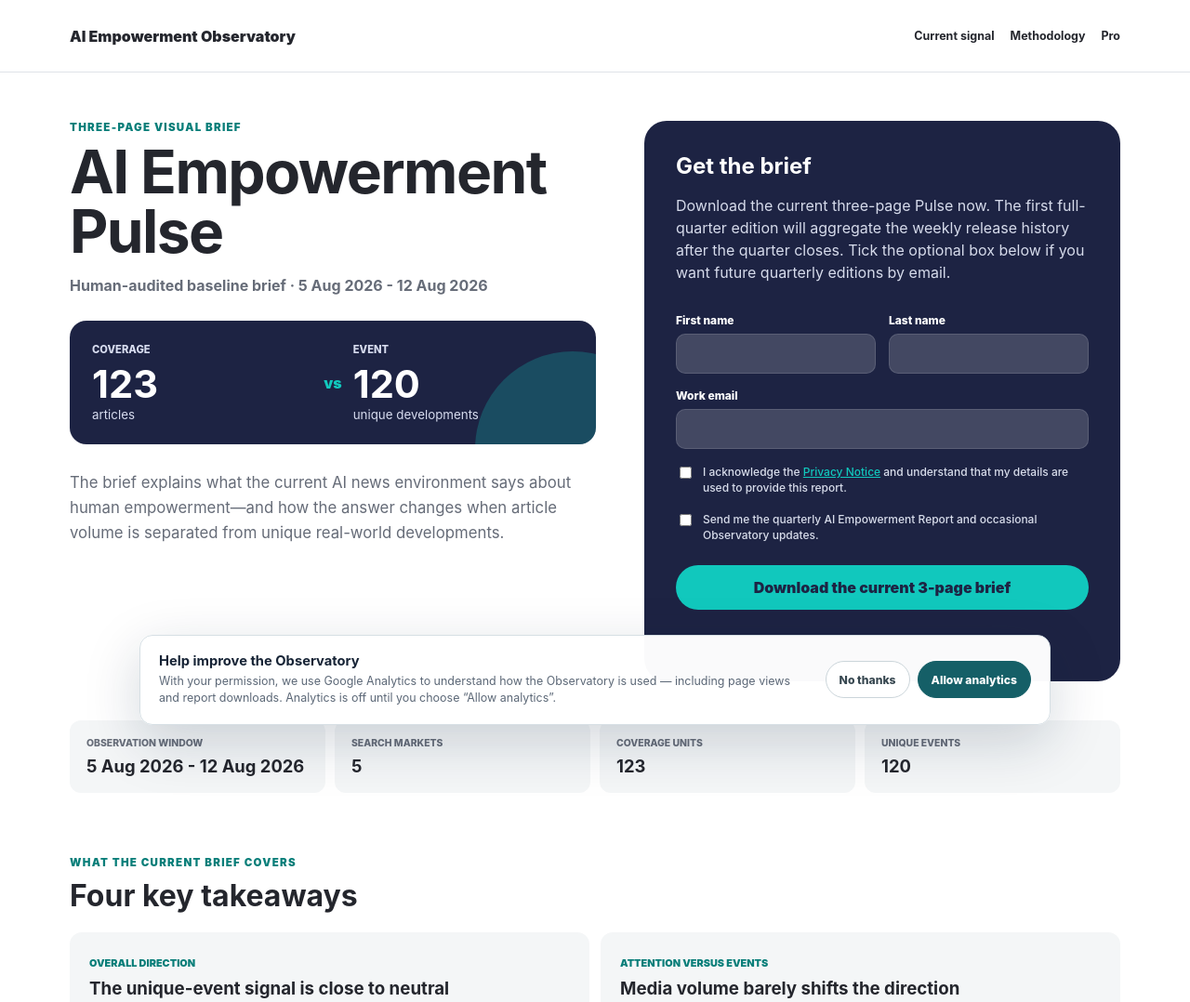
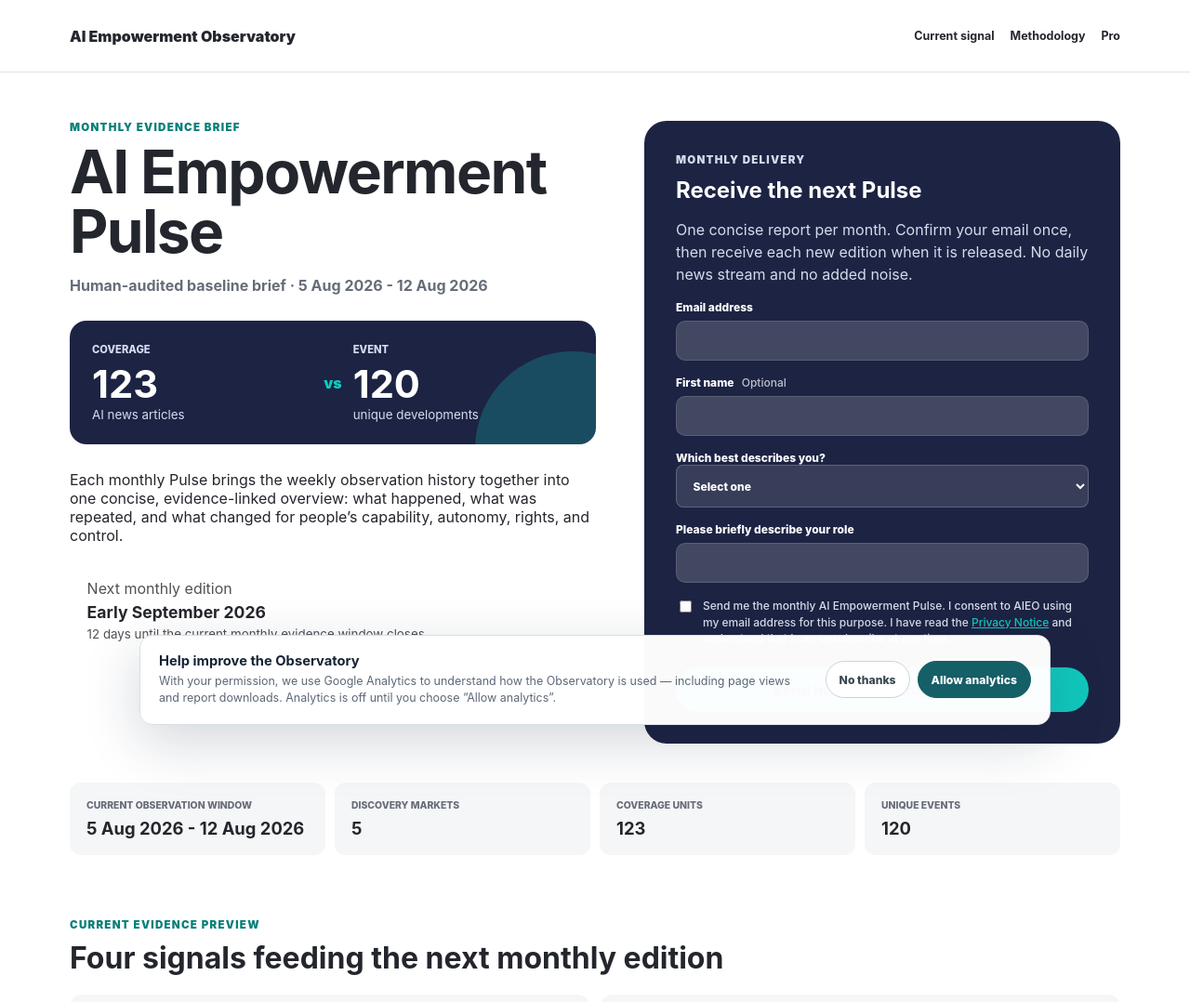
Before and after one commit to kedmahamelberg-ai/ai-empowerment-observatory, a plain HTML site: page report/index.html in a window 1280 px wide. Shown: the top 1078 px of the page at 93% size. Drawn offline with Linux system fonts and the light colour scheme; no server answers; a script that the page names is missing.

Commit message:
Update index.html

```diff
--- a/report/index.html
+++ b/report/index.html
@@ -1,36 +1,113 @@
 <!doctype html>
 <html lang="en">
-<script
-  src="https://challenges.cloudflare.com/turnstile/v0/api.js"
-  async
-  defer
-></script>
 <head>
   <meta charset="utf-8">
   <meta name="viewport" content="width=device-width, initial-scale=1">
-  <title>AI Empowerment Pulse | Reports</title>
+
+  <title>AI Empowerment Pulse | Monthly Reports</title>
+
   <meta
     name="description"
-    content="Download the AI Empowerment Observatory's concise visual brief on article volume, unique AI developments, empowerment direction, and narrative framing."
+    content="Register for the monthly AI Empowerment Pulse: a concise, evidence-linked overview of AI news volume, unique developments, human empowerment, and narrative framing."
   >
+
+  <link rel="canonical" href="https://observatory.hamelberg-ai.com/report/">
+
+  <meta property="og:type" content="website">
+  <meta property="og:site_name" content="AI Empowerment Observatory">
+  <meta property="og:title" content="AI Empowerment Pulse | Monthly Reports">
+  <meta
+    property="og:description"
+    content="One concise, evidence-linked overview of the AI news environment each month."
+  >
+  <meta property="og:url" content="https://observatory.hamelberg-ai.com/report/">
+
   <link rel="stylesheet" href="./report.css">
   <link rel="stylesheet" href="/analytics-consent.css">
+
   <link rel="icon" href="/favicon.svg" type="image/svg+xml">
   <link rel="icon" href="/favicon-96x96.png" type="image/png" sizes="96x96">
   <link rel="shortcut icon" href="/favicon.ico">
   <link rel="apple-touch-icon" href="/apple-touch-icon.png">
+
+  <script
+    src="https://challenges.cloudflare.com/turnstile/v0/api.js"
+    async
+    defer
+  ></script>
+
+  <style>
+    .monthly-release-card {
+      display: grid;
+      gap: 0.3rem;
+      margin-top: 1.25rem;
+      padding: 1rem 1.1rem;
+      background: rgba(255, 255, 255, 0.08);
+      border: 1px solid rgba(255, 255, 255, 0.16);
+      border-radius: 12px;
+    }
+
+    .monthly-release-card span,
+    .monthly-release-card small {
+      opacity: 0.8;
+    }
+
+    .monthly-release-card strong {
+      font-size: 1.1rem;
+    }
+
+    .field-note {
+      margin-left: 0.35rem;
+      font-size: 0.75rem;
+      font-weight: 500;
+      opacity: 0.72;
+    }
+
+    .report-form select {
+      width: 100%;
+      min-height: 46px;
+      padding: 0.75rem 0.85rem;
+      color: inherit;
+      background: rgba(255, 255, 255, 0.12);
+      border: 1px solid rgba(255, 255, 255, 0.2);
+      border-radius: 8px;
+      font: inherit;
+    }
+
+    .newsletter-honeypot {
+      position: absolute !important;
+      left: -10000px !important;
+      top: auto !important;
+      width: 1px !important;
+      height: 1px !important;
+      overflow: hidden !important;
+    }
+
+    #monthly-pulse-status {
+      margin: 0.75rem 0 0;
+      font-weight: 650;
+      line-height: 1.45;
+    }
+
+    #monthly-pulse-status[data-state="success"] {
+      color: #8ce2c1;
+    }
+
+    #monthly-pulse-status[data-state="error"] {
+      color: #ffaaa5;
+    }
+
+    #monthly-pulse-status[data-state="working"] {
+      color: #d3dce5;
+    }
+  </style>
 </head>
-<script>
-  window.AIEO_NEWSLETTER_CONFIG = {
-    projectRef: "tricsbvxamjzfeckivhz"
-  };
-</script>
 
-<script src="/report/newsletter-client.js"></script>
 <body>
   <header class="report-header">
     <a href="../">AI Empowerment Observatory</a>
-    <nav>
+
+    <nav aria-label="Report navigation">
       <a href="../edu/">Current signal</a>
       <a href="../methodology/">Methodology</a>
       <a href="../pro/">Pro</a>
@@ -40,17 +117,23 @@
   <main>
     <section class="report-hero">
       <div class="report-copy">
-        <p class="eyebrow">Three-page visual brief</p>
+        <p class="eyebrow">Monthly evidence brief</p>
+
         <h1 id="report-title">AI Empowerment Pulse</h1>
-        <p class="report-period" id="report-period">Loading observation window…</p>
 
-        <div class="report-cover" aria-hidden="true">
+        <p class="report-period" id="report-period">
+          Loading the current evidence window…
+        </p>
+
+        <div class="report-cover" aria-label="Current evidence base">
           <div class="cover-lens coverage">
             <span>Coverage</span>
             <strong id="cover-coverage-count">—</strong>
-            <small>articles</small>
+            <small>AI news articles</small>
           </div>
-          <div class="cover-divider">vs</div>
+
+          <div class="cover-divider" aria-hidden="true">vs</div>
+
           <div class="cover-lens event">
             <span>Event</span>
             <strong id="cover-event-count">—</strong>
@@ -59,49 +142,111 @@
         </div>
 
         <p>
-          The brief explains what the current AI news environment says about
-          human empowerment—and how the answer changes when article volume is
-          separated from unique real-world developments.
+          Each monthly Pulse brings the weekly observation history together
+          into one concise, evidence-linked overview: what happened, what was
+          repeated, and what changed for people’s capability, autonomy, rights,
+          and control.
         </p>
+
+        <div class="monthly-release-card" aria-live="polite">
+          <span>Next monthly edition</span>
+          <strong id="next-edition-date">Loading release window…</strong>
+          <small id="monthly-pulse-countdown"></small>
+        </div>
       </div>
 
-      <form id="report-form" class="report-form">
-        <h2>Get the brief</h2>
+      <form id="monthly-pulse-form" class="report-form">
+        <p class="eyebrow">Monthly delivery</p>
+
+        <h2>Receive the next Pulse</h2>
+
         <p>
-          Download the current three-page Pulse now. The first full-quarter
-          edition will aggregate the weekly release history after the quarter closes.
-          Tick the optional box below if you want future quarterly editions by email.
+          One concise report per month. Confirm your email once, then receive
+          each new edition when it is released. No daily news stream and no
+          added noise.
         </p>
 
-        <div class="form-grid">
-          <label>
-            First name
-            <input id="first-name" name="first_name" type="text" autocomplete="given-name" required>
-          </label>
+        <label for="monthly-pulse-email">
+          Email address
+          <input
+            id="monthly-pulse-email"
+            name="email"
+            type="email"
+            autocomplete="email"
+            required
+          >
+        </label>
 
-          <label>
-            Last name
-            <input id="last-name" name="last_name" type="text" autocomplete="family-name" required>
-          </label>
-        </div>
+        <label for="monthly-pulse-first-name">
+          First name
+          <span class="field-note">Optional</span>
+          <input
+            id="monthly-pulse-first-name"
+            name="first_name"
+            type="text"
+            autocomplete="given-name"
+            maxlength="80"
+          >
+        </label>
 
-        <label>
-          Work email
-          <input id="work-email" name="email" type="email" autocomplete="email" required>
+        <label for="audience-role">
+          Which best describes you?
+          <select
+            id="audience-role"
+            name="audience_role"
+            required
+          >
+            <option value="" selected disabled>Select one</option>
+            <option value="industry">Industry</option>
+            <option value="academia">Academia</option>
+            <option value="policy">Policy / government</option>
+            <option value="media">Media / journalism</option>
+            <option value="student">Student</option>
+            <option value="other">Other</option>
+          </select>
+        </label>
+
+        <label
+          id="monthly-pulse-other-wrap"
+          for="audience-role-other"
+          hidden
+        >
+          Please briefly describe your role
+          <input
+            id="audience-role-other"
+            name="audience_role_other"
+            type="text"
+            autocomplete="organization-title"
+            maxlength="100"
+          >
+        </label>
+
+        <label class="newsletter-honeypot" aria-hidden="true">
+          Website
+          <input
+            name="website"
+            type="text"
+            tabindex="-1"
+            autocomplete="off"
+          >
         </label>
 
         <label class="consent-row">
-          <input id="privacy-acknowledged" name="privacy_acknowledged" type="checkbox" required>
+          <input
+            id="monthly-pulse-consent"
+            name="consent"
+            type="checkbox"
+            required
+          >
+
           <span>
-            I acknowledge the <a href="../privacy/">Privacy Notice</a> and
-            understand that my details are used to provide this report.
+            Send me the monthly AI Empowerment Pulse. I consent to AIEO using
+            my email address for this purpose. I have read the
+            <a href="../privacy/">Privacy Notice</a> and understand that I can
+            unsubscribe at any time.
           </span>
         </label>
 
-        <label class="consent-row optional-consent">
-          <input id="newsletter-opt-in" name="newsletter_opt_in" type="checkbox">
-          <span>Send me the quarterly AI Empowerment Report and occasional Observatory updates.</span>
-        </label>
         <div
           class="cf-turnstile"
           data-sitekey="0x4AAAAAAEV--6Q7-b8hKVOF"
@@ -109,40 +254,83 @@
           data-theme="auto"
           data-size="flexible"
         ></div>
-        <button type="submit">Download the current 3-page brief</button>
-        <p id="form-status" class="form-status" role="status"></p>
+
+        <button type="submit">
+          Send me the Monthly Pulse →
+        </button>
+
+        <p
+          id="monthly-pulse-status"
+          class="form-status"
+          role="status"
+          aria-live="polite"
+          hidden
+        ></p>
       </form>
     </section>
 
-    <section class="release-facts">
-      <article><span>Observation window</span><strong id="fact-window">—</strong></article>
-      <article><span>Search markets</span><strong>5</strong></article>
-      <article><span>Coverage units</span><strong id="fact-coverage">—</strong></article>
-      <article><span>Unique events</span><strong id="fact-events">—</strong></article>
+    <section class="release-facts" aria-label="Current evidence facts">
+      <article>
+        <span>Current observation window</span>
+        <strong id="fact-window">—</strong>
+      </article>
+
+      <article>
+        <span>Discovery markets</span>
+        <strong>5</strong>
+      </article>
+
+      <article>
+        <span>Coverage units</span>
+        <strong id="fact-coverage">—</strong>
+      </article>
+
+      <article>
+        <span>Unique events</span>
+        <strong id="fact-events">—</strong>
+      </article>
     </section>
 
     <section class="takeaways">
-      <p class="eyebrow">What the current brief covers</p>
-      <h2>Four key takeaways</h2>
+      <p class="eyebrow">Current evidence preview</p>
+      <h2>Four signals feeding the next monthly edition</h2>
       <div id="takeaway-grid" class="takeaway-grid"></div>
     </section>
 
     <section class="report-details">
       <div>
-        <h2>Inside the three pages</h2>
+        <h2>Inside each monthly Pulse</h2>
+
         <ol>
-          <li><strong>State of the signal:</strong> data range, scope, Coverage Index, Event Index, and Amplification Gap.</li>
-          <li><strong>Attention versus developments:</strong> article volume, unique events, narrative climate, and empowerment distribution.</li>
-          <li><strong>Interpretation and governance:</strong> dimensions, evidence examples, methodology, audit, and limitations.</li>
+          <li>
+            <strong>State of the signal:</strong>
+            observation period, scope, Coverage Index, Event Index, and
+            Amplification Gap.
+          </li>
+
+          <li>
+            <strong>Attention versus developments:</strong>
+            article volume, unique events, narrative climate, topic mix, and
+            human-empowerment direction.
+          </li>
+
+          <li>
+            <strong>Interpretation and governance:</strong>
+            source-linked examples, methodology, audit information,
+            limitations, and what changed across the month.
+          </li>
         </ol>
       </div>
 
       <div class="briefing-box">
         <h2>Need this for your organisation?</h2>
+
         <p>
-          The Observatory also supports in-company talks, executive briefings,
-          and training on AI opportunity, human agency, narrative risk, and governance.
+          AIEO also supports tailored in-company talks, executive briefings,
+          and hands-on workshops on AI opportunity, human agency, narrative
+          risk, decision intelligence, and responsible governance.
         </p>
+
         <a href="mailto:kedma@hamelberg-ai.com?subject=AI%20Empowerment%20Observatory%20briefing">
           Discuss a briefing
         </a>
@@ -152,13 +340,92 @@
 
   <footer>
     <span>© 2026 AI Empowerment Observatory</span>
-    <nav>
+
+    <nav aria-label="Footer navigation">
       <a href="../">Home</a>
+      <a href="../methodology/">Methodology</a>
       <a href="../privacy/">Privacy</a>
       <a href="mailto:kedma@hamelberg-ai.com">Contact</a>
     </nav>
   </footer>
 
+  <script>
+    window.AIEO_NEWSLETTER_CONFIG = {
+      projectRef: "tricsbvxamjzfeckivhz"
+    };
+  </script>
+
+  <script>
+    (() => {
+      const roleSelect = document.getElementById("audience-role");
+      const otherWrap = document.getElementById(
+        "monthly-pulse-other-wrap"
+      );
+      const otherInput = document.getElementById(
+        "audience-role-other"
+      );
+
+      const syncOtherRole = () => {
+        const showOther = roleSelect?.value === "other";
+
+        if (otherWrap) {
+          otherWrap.hidden = !showOther;
+        }
+
+        if (otherInput) {
+          otherInput.required = showOther;
+
+          if (!showOther) {
+            otherInput.value = "";
+          }
+        }
+      };
+
+      roleSelect?.addEventListener("change", syncOtherRole);
+      syncOtherRole();
+
+      const now = new Date();
+
+      const nextMonthStart = new Date(
+        now.getFullYear(),
+        now.getMonth() + 1,
+        1
+      );
+
+      const daysUntilClose = Math.max(
+        1,
+        Math.ceil(
+          (nextMonthStart.getTime() - now.getTime()) /
+          (1000 * 60 * 60 * 24)
+        )
+      );
+
+      const nextMonthLabel = new Intl.DateTimeFormat("en-GB", {
+        month: "long",
+        year: "numeric"
+      }).format(nextMonthStart);
+
+      const nextEdition = document.getElementById(
+        "next-edition-date"
+      );
+
+      const countdown = document.getElementById(
+        "monthly-pulse-countdown"
+      );
+
+      if (nextEdition) {
+        nextEdition.textContent = `Early ${nextMonthLabel}`;
+      }
+
+      if (countdown) {
+        countdown.textContent =
+          `${daysUntilClose} day${daysUntilClose === 1 ? "" : "s"} ` +
+          "until the current monthly evidence window closes.";
+      }
+    })();
+  </script>
+
+  <script src="/report/newsletter-client.js"></script>
   <script src="./report.js"></script>
   <script src="/analytics.js"></script>
 </body>
```
